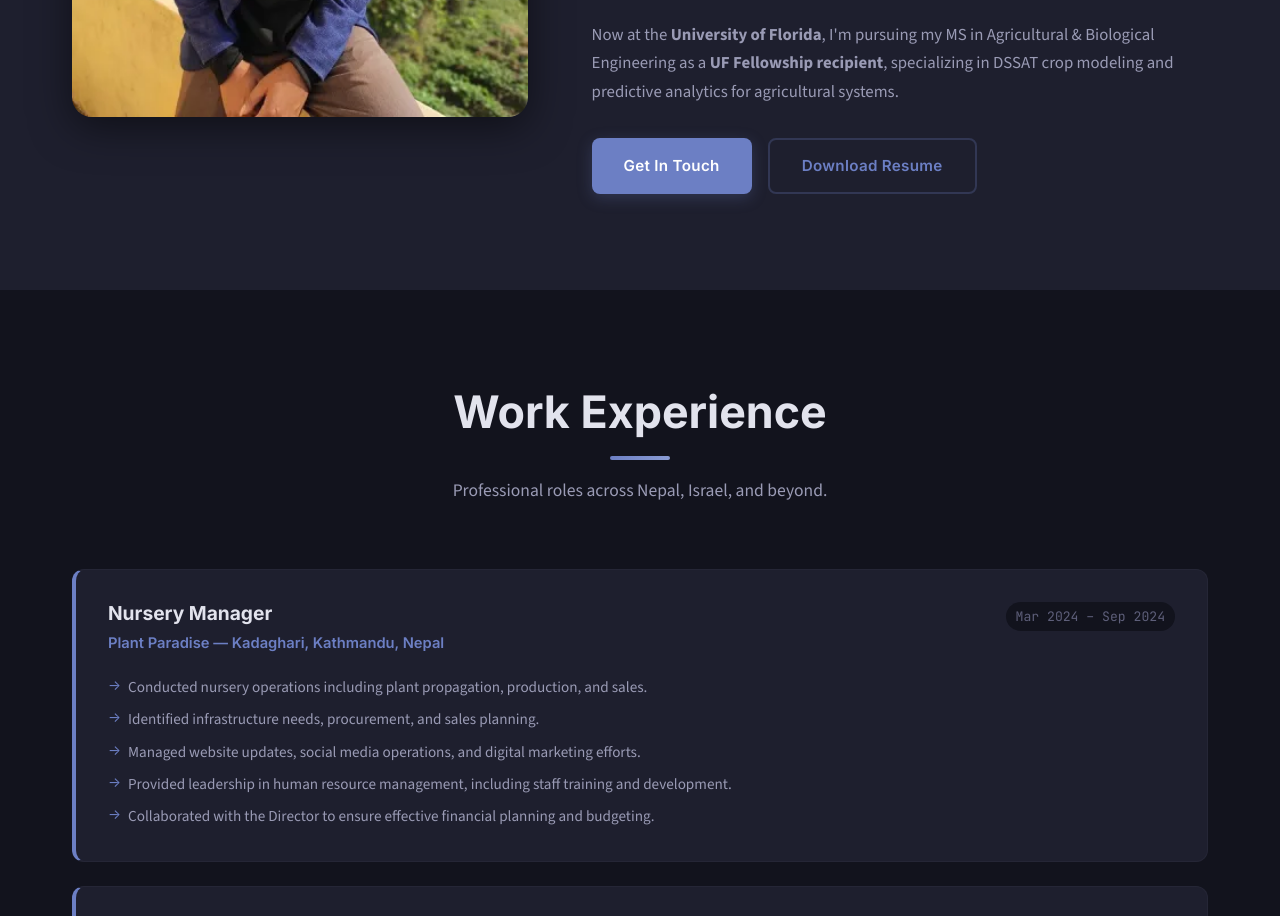
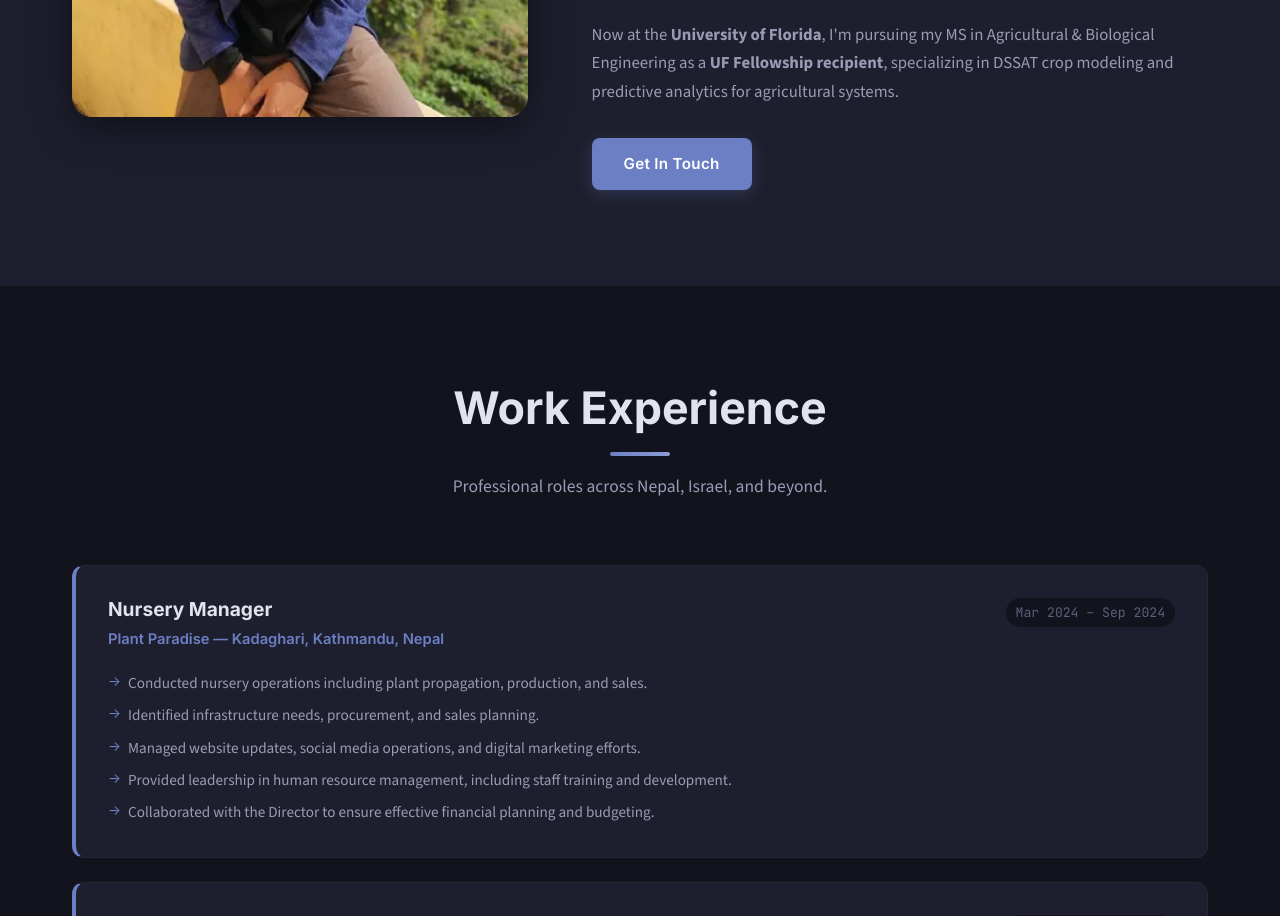
Before and after one commit to kapil-161/kapil-161.github.io, a Next.js app: page /about in a window 1280 px wide. Shown: the part 1060-1976 px from the top of the page. Built offline with nearby package versions, Linux system fonts and the light colour scheme.

Commit message:
remove old download resume link

```diff
--- a/app/about/page.js
+++ b/app/about/page.js
@@ -44,7 +44,6 @@ export default function AboutPage() {
                             </p>
                             <div className={styles.ctaRow}>
                                 <Link href="/contact" className="btn btn-primary">Get In Touch</Link>
-                                <a href="https://drive.google.com/file/d/1LI6PmULK-2fWqLVBl4QPThXP0dptP9Hp/view?usp=drivesdk" target="_blank" rel="noopener noreferrer" className="btn btn-outline">Download Resume</a>
                             </div>
                         </div>
                     </div>
```
